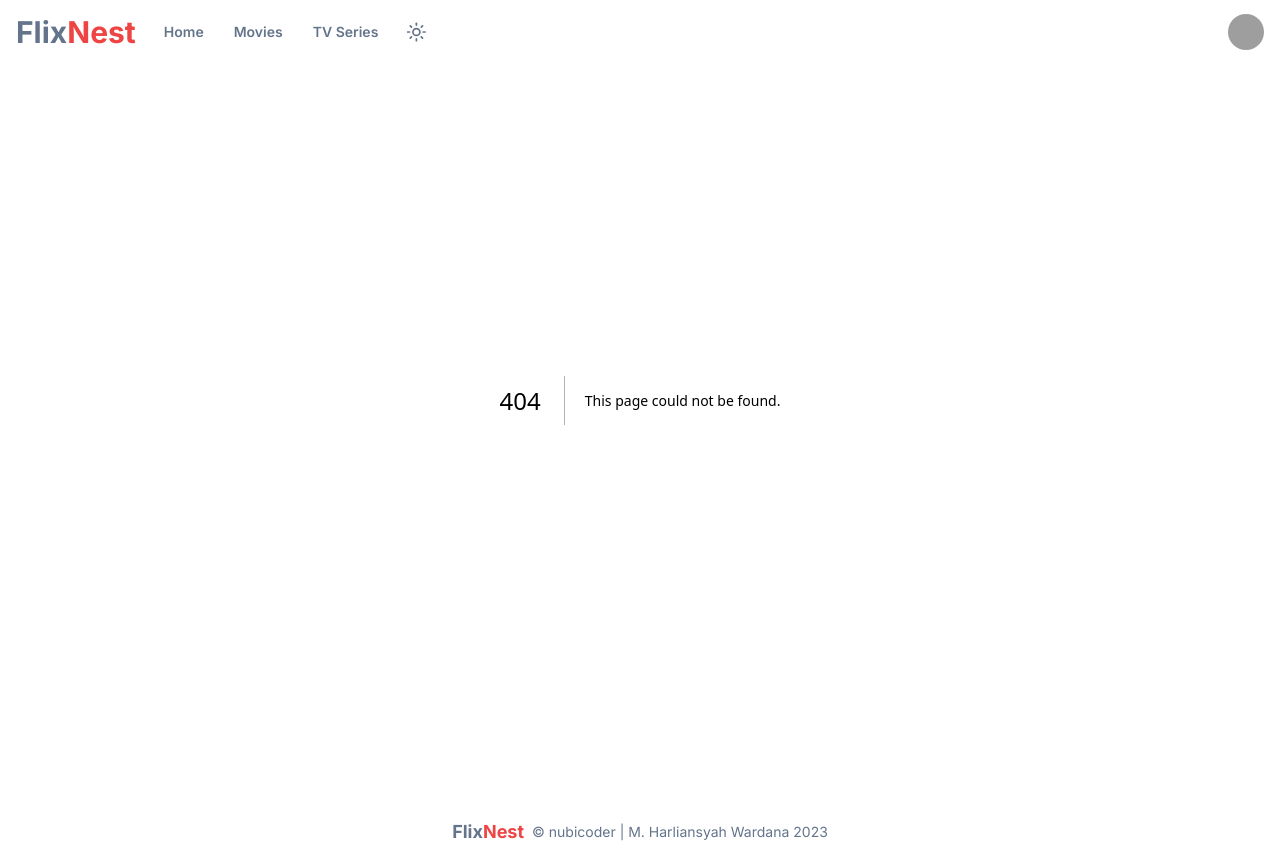
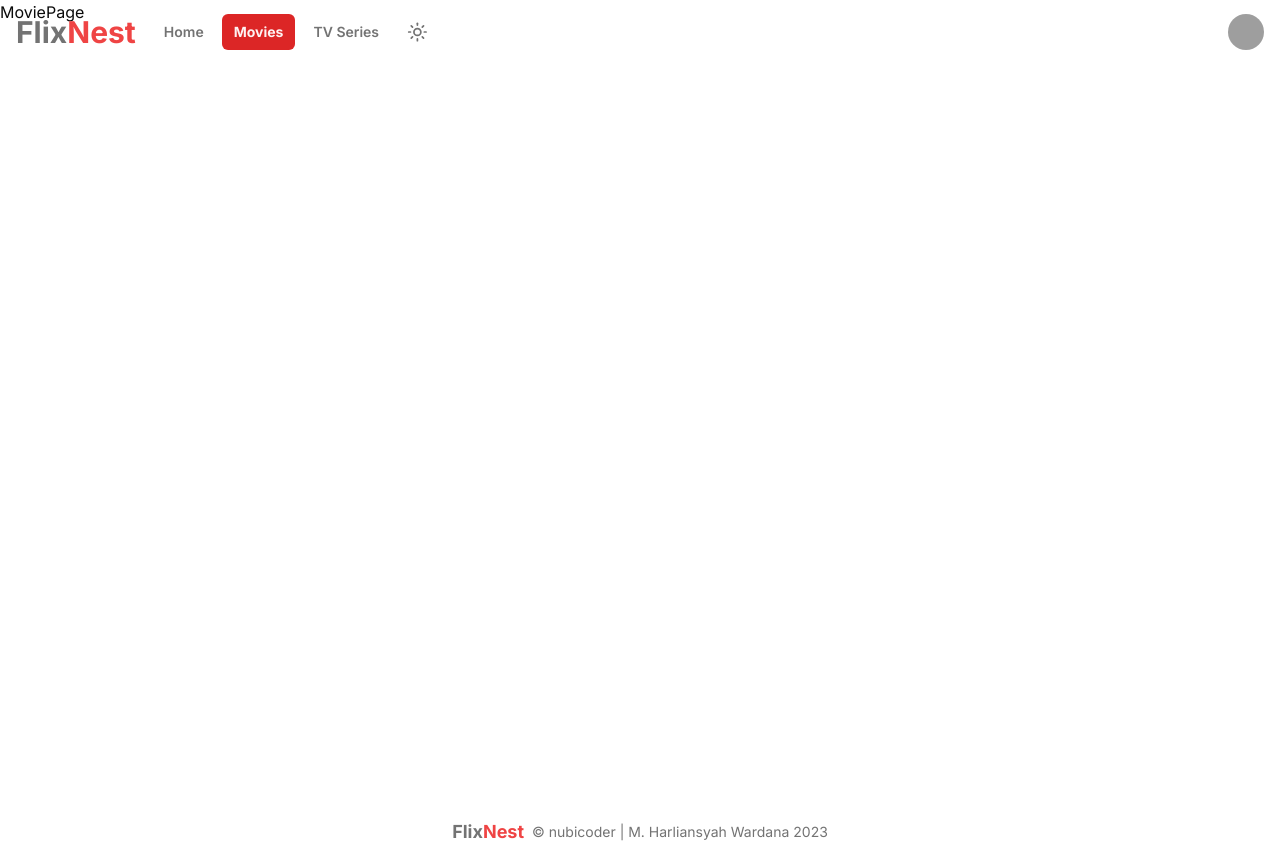
Before and after one commit to danaharley/flixnest, a Next.js app: page /movie in a window 1280 px wide. Before the commit this address had no page. Built offline with nearby package versions, Linux system fonts and the light colour scheme; grey boxes are pictures that could not be loaded.

Commit message:
change theme, handler scroll to left/right

```diff
--- a/app/(site)/page.tsx
+++ b/app/(site)/page.tsx
@@ -21,7 +21,7 @@ const Home = async () => {
   ]);
 
   return (
-    <main className="mb-20 space-y-20 md:space-y-16">
+    <div className="mb-20 space-y-20 md:space-y-16">
       <HeroSlide movies={movies} genres={genres} />
       <div className="ml-4 space-y-16 md:ml-8 lg:ml-10 xl:ml-14">
         <Section title="Popular Movies" movies={popularMovies} />
@@ -29,7 +29,7 @@ const Home = async () => {
         <Section title="Top Rated Movies" movies={topRatedMovies} />
         <Section title="Top Rated Series" movies={topRatedSeries} />
       </div>
-    </main>
+    </div>
   );
 };
 
--- a/app/layout.tsx
+++ b/app/layout.tsx
@@ -37,7 +37,7 @@ export default function RootLayout({
         <ThemeProvider attribute="class" defaultTheme="system" enableSystem>
           <div className="relative min-h-screen overflow-hidden">
             <Navbar />
-            {children}
+            <main>{children}</main>
           </div>
           <Footer />
         </ThemeProvider>
--- /dev/null
+++ b/app/movie/[movieId]/page.tsx
@@ -0,0 +1,5 @@
+const DetailMoviePage = () => {
+  return <div>DetailMoviePage</div>;
+};
+
+export default DetailMoviePage;
--- /dev/null
+++ b/app/movie/page.tsx
@@ -0,0 +1,5 @@
+const MoviePage = () => {
+  return <div>MoviePage</div>;
+};
+
+export default MoviePage;
--- a/app/movies/page.tsx
+++ /dev/null
@@ -1,5 +0,0 @@
-const MoviesPage = () => {
-  return <div>MoviesPage</div>;
-};
-
-export default MoviesPage;
--- a/components/hero-slide.tsx
+++ b/components/hero-slide.tsx
@@ -22,7 +22,7 @@ export const HeroSlide = ({ movies, genres }: HeroSlideProps) => {
   );
 
   return (
-    <div className="relative flex h-[60vh] flex-col justify-end">
+    <section className="relative flex h-[60vh] flex-col justify-end">
       <div className="ml-4 space-y-6 md:ml-8 lg:ml-10 xl:ml-14">
         <figure className="absolute left-0 top-0 -z-10 h-[40vh] w-screen md:h-[75vh] xl:h-screen">
           <Image
@@ -36,7 +36,7 @@ export const HeroSlide = ({ movies, genres }: HeroSlideProps) => {
           />
           <div className="absolute inset-0 block h-full w-full bg-gradient-to-b from-transparent to-background" />
         </figure>
-        <h1 className="text-3xl font-bold md:text-4xl lg:text-5xl xl:text-7xl">
+        <h1 className="text-3xl font-bold md:text-4xl lg:text-5xl xl:text-6xl">
           {randomMovie.title ||
             randomMovie.original_title ||
             randomMovie.name ||
@@ -48,7 +48,7 @@ export const HeroSlide = ({ movies, genres }: HeroSlideProps) => {
             <Genres genres={selectedGenres} />
           </div>
         </div>
-        <p className="line-clamp-4 max-w-md text-sm md:line-clamp-none md:max-w-2xl md:text-lg">
+        <p className="line-clamp-3 max-w-md text-sm md:line-clamp-4 md:max-w-2xl md:text-lg">
           {randomMovie.overview}
         </p>
         <Button className="uppercase">
@@ -56,6 +56,6 @@ export const HeroSlide = ({ movies, genres }: HeroSlideProps) => {
           Watch Now
         </Button>
       </div>
-    </div>
+    </section>
   );
 };
--- /dev/null
+++ b/components/movie-card.tsx
@@ -0,0 +1,34 @@
+import Image from "next/image";
+
+import { backdropPath, cn } from "@/lib/utils";
+
+import { Movie } from "@/types";
+import Link from "next/link";
+
+type MovieCardProps = {
+  movies: Movie[];
+};
+
+export const MovieCard = ({ movies }: MovieCardProps) => {
+  return (
+    <>
+      {movies.map((movie) => (
+        <Link key={movie.id} href={`/movie/${movie.id}`}>
+          <figure
+            className={cn(
+              "relative h-48 w-32 shrink-0 rounded md:h-52 md:w-[138px] 2xl:h-72 2xl:w-48",
+            )}
+          >
+            <Image
+              src={backdropPath(movie.poster_path)}
+              alt={movie.title || movie.name}
+              className="rounded object-cover"
+              sizes="100%"
+              fill
+            />
+          </figure>
+        </Link>
+      ))}
+    </>
+  );
+};
--- a/components/navbar/index.tsx
+++ b/components/navbar/index.tsx
@@ -42,7 +42,7 @@ export const Navbar = () => {
     <header
       className={cn(
         "fixed top-0 z-50 h-16 w-full bg-transparent transition-all",
-        isScrolled && "border-b bg-background shadow-sm",
+        isScrolled && "bg-background shadow-sm",
       )}
     >
       <div className="flex h-16 items-center justify-between space-x-4 px-4">
--- a/components/section.tsx
+++ b/components/section.tsx
@@ -1,6 +1,11 @@
-import Image from "next/image";
+"use client";
 
-import { backdropPath } from "@/lib/utils";
+import { useRef, useState } from "react";
+import { ChevronLeft, ChevronRight } from "lucide-react";
+
+import { MovieCard } from "@/components/movie-card";
+
+import { cn } from "@/lib/utils";
 
 import { Movie } from "@/types";
 
@@ -10,24 +15,52 @@ type SectionProps = {
 };
 
 export const Section = ({ title, movies }: SectionProps) => {
+  const directionRef = useRef<HTMLDivElement>(null);
+  const [isMoved, setIsMoved] = useState(false);
+
+  const handleDirections = (directions: string) => {
+    setIsMoved(true);
+
+    if (directionRef.current) {
+      const { scrollLeft, clientWidth } = directionRef.current;
+
+      const scrollTo =
+        directions === "left"
+          ? scrollLeft - clientWidth
+          : scrollLeft + clientWidth;
+
+      directionRef.current.scrollTo({
+        left: scrollTo,
+        behavior: "smooth",
+      });
+    }
+  };
+
   return (
     <section className="space-y-2">
       <h2 className="ml-4 text-2xl font-bold uppercase">{title}</h2>
-      <div className="flex items-center gap-2 overflow-x-auto py-2 scrollbar-hide">
-        {movies.map((movie) => (
-          <figure
-            key={movie.id}
-            className="relative h-44 w-[125px] shrink-0 rounded shadow md:h-72 md:w-52"
-          >
-            <Image
-              src={backdropPath(movie.poster_path)}
-              alt={movie.title || movie.name}
-              className="rounded object-cover"
-              fill
-              sizes="100%"
-            />
-          </figure>
-        ))}
+      <div className="group relative">
+        <div
+          className={cn(
+            "group/icon absolute bottom-0 left-0 top-0 z-40 m-auto hidden h-full w-10 items-center justify-center bg-primary/10 opacity-0 transition duration-300 ease-in-out hover:cursor-pointer group-hover:opacity-100 group-hover:backdrop-blur-sm",
+            isMoved && "lg:flex",
+          )}
+          onClick={() => handleDirections("left")}
+        >
+          <ChevronLeft className="h-8 w-8 text-destructive transition group-hover/icon:scale-125" />
+        </div>
+        <div
+          className="flex items-center gap-2 overflow-x-auto scrollbar-hide"
+          ref={directionRef}
+        >
+          <MovieCard movies={movies} />
+        </div>
+        <div
+          className="group/icon absolute bottom-0 right-0 top-0 z-40 m-auto hidden h-full w-10 items-center justify-center bg-primary/10 opacity-0 transition duration-300 ease-in-out hover:cursor-pointer group-hover:opacity-100 group-hover:backdrop-blur-sm lg:flex"
+          onClick={() => handleDirections("right")}
+        >
+          <ChevronRight className="h-8 w-8 text-destructive transition group-hover/icon:scale-125" />
+        </div>
       </div>
     </section>
   );
--- a/config/site.ts
+++ b/config/site.ts
@@ -13,7 +13,7 @@ export const siteConfig = {
     },
     {
       title: "Movies",
-      href: "/movies",
+      href: "/movie",
       icon: Film,
     },
     {
--- a/package.json
+++ b/package.json
@@ -21,6 +21,7 @@
     "react": "^18",
     "react-circular-progressbar": "^2.1.0",
     "react-dom": "^18",
+    "sharp": "^0.33.1",
     "tailwind-merge": "^2.1.0",
     "tailwind-scrollbar-hide": "^1.1.7",
     "tailwindcss-animate": "^1.0.7"
--- a/styles/globals.css
+++ b/styles/globals.css
@@ -5,64 +5,47 @@
 @layer base {
   :root {
     --background: 0 0% 100%;
-    --foreground: 222.2 84% 4.9%;
-
+    --foreground: 0 0% 3.9%;
     --card: 0 0% 100%;
-    --card-foreground: 222.2 84% 4.9%;
-
+    --card-foreground: 0 0% 3.9%;
     --popover: 0 0% 100%;
-    --popover-foreground: 222.2 84% 4.9%;
-
-    --primary: 222.2 47.4% 11.2%;
-    --primary-foreground: 210 40% 98%;
-
-    --secondary: 210 40% 96.1%;
-    --secondary-foreground: 222.2 47.4% 11.2%;
-
-    --muted: 210 40% 96.1%;
-    --muted-foreground: 215.4 16.3% 46.9%;
-
-    --accent: 210 40% 96.1%;
-    --accent-foreground: 222.2 47.4% 11.2%;
-
+    --popover-foreground: 0 0% 3.9%;
+    --primary: 0 72.2% 50.6%;
+    --primary-foreground: 0 85.7% 97.3%;
+    --secondary: 0 0% 96.1%;
+    --secondary-foreground: 0 0% 9%;
+    --muted: 0 0% 96.1%;
+    --muted-foreground: 0 0% 45.1%;
+    --accent: 0 0% 96.1%;
+    --accent-foreground: 0 0% 9%;
     --destructive: 0 84.2% 60.2%;
-    --destructive-foreground: 210 40% 98%;
-
-    --border: 214.3 31.8% 91.4%;
-    --input: 214.3 31.8% 91.4%;
-    --ring: 222.2 84% 4.9%;
-
+    --destructive-foreground: 0 0% 98%;
+    --border: 0 0% 89.8%;
+    --input: 0 0% 89.8%;
+    --ring: 0 72.2% 50.6%;
     --radius: 0.5rem;
   }
 
   .dark {
-    --background: 222.2 84% 4.9%;
-    --foreground: 210 40% 98%;
-
-    --card: 222.2 84% 4.9%;
-    --card-foreground: 210 40% 98%;
-
-    --popover: 222.2 84% 4.9%;
-    --popover-foreground: 210 40% 98%;
-
-    --primary: 210 40% 98%;
-    --primary-foreground: 222.2 47.4% 11.2%;
-
-    --secondary: 217.2 32.6% 17.5%;
-    --secondary-foreground: 210 40% 98%;
-
-    --muted: 217.2 32.6% 17.5%;
-    --muted-foreground: 215 20.2% 65.1%;
-
-    --accent: 217.2 32.6% 17.5%;
-    --accent-foreground: 210 40% 98%;
-
+    --background: 0 0% 3.9%;
+    --foreground: 0 0% 98%;
+    --card: 0 0% 3.9%;
+    --card-foreground: 0 0% 98%;
+    --popover: 0 0% 3.9%;
+    --popover-foreground: 0 0% 98%;
+    --primary: 0 72.2% 50.6%;
+    --primary-foreground: 0 85.7% 97.3%;
+    --secondary: 0 0% 14.9%;
+    --secondary-foreground: 0 0% 98%;
+    --muted: 0 0% 14.9%;
+    --muted-foreground: 0 0% 63.9%;
+    --accent: 0 0% 14.9%;
+    --accent-foreground: 0 0% 98%;
     --destructive: 0 62.8% 30.6%;
-    --destructive-foreground: 210 40% 98%;
-
-    --border: 217.2 32.6% 17.5%;
-    --input: 217.2 32.6% 17.5%;
-    --ring: 212.7 26.8% 83.9%;
+    --destructive-foreground: 0 0% 98%;
+    --border: 0 0% 14.9%;
+    --input: 0 0% 14.9%;
+    --ring: 0 72.2% 50.6%;
   }
 }
 
```
Also changed, not shown: 1 other file (tests, documents, lock files or other folders).
